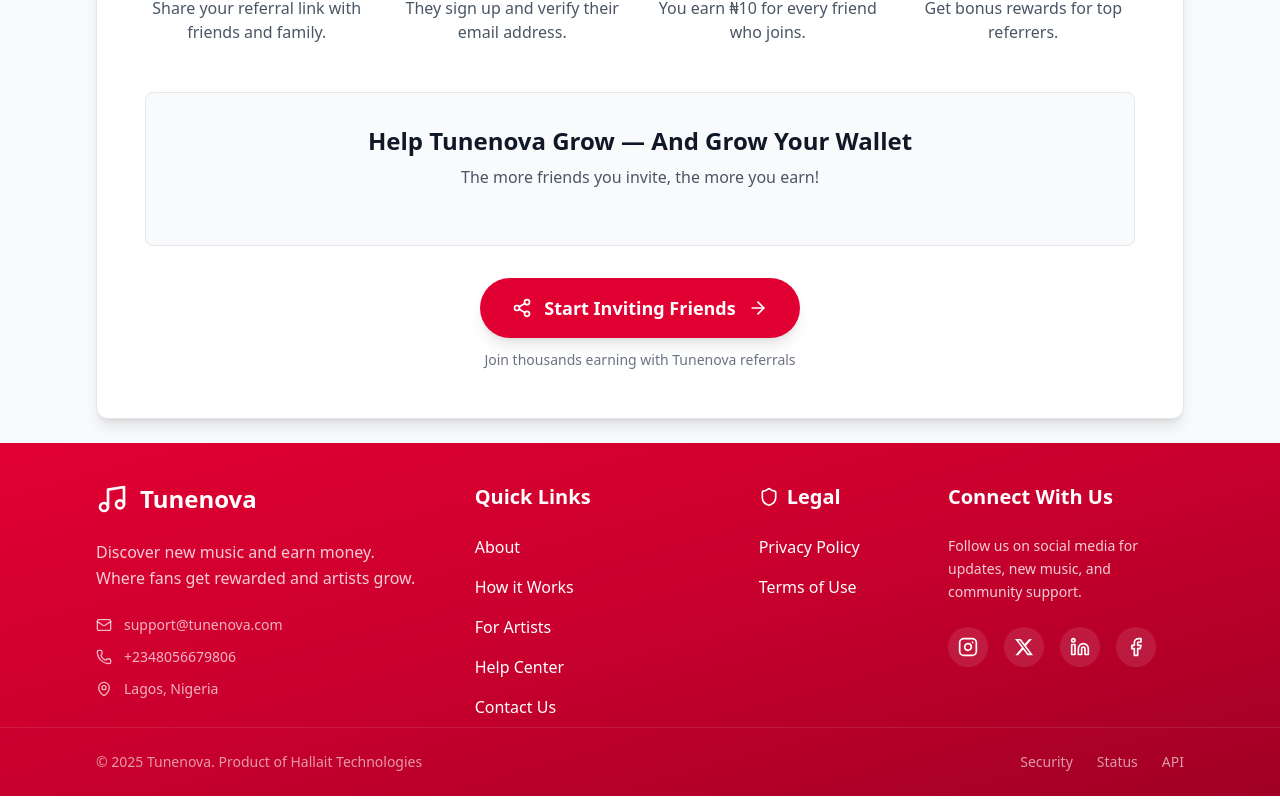
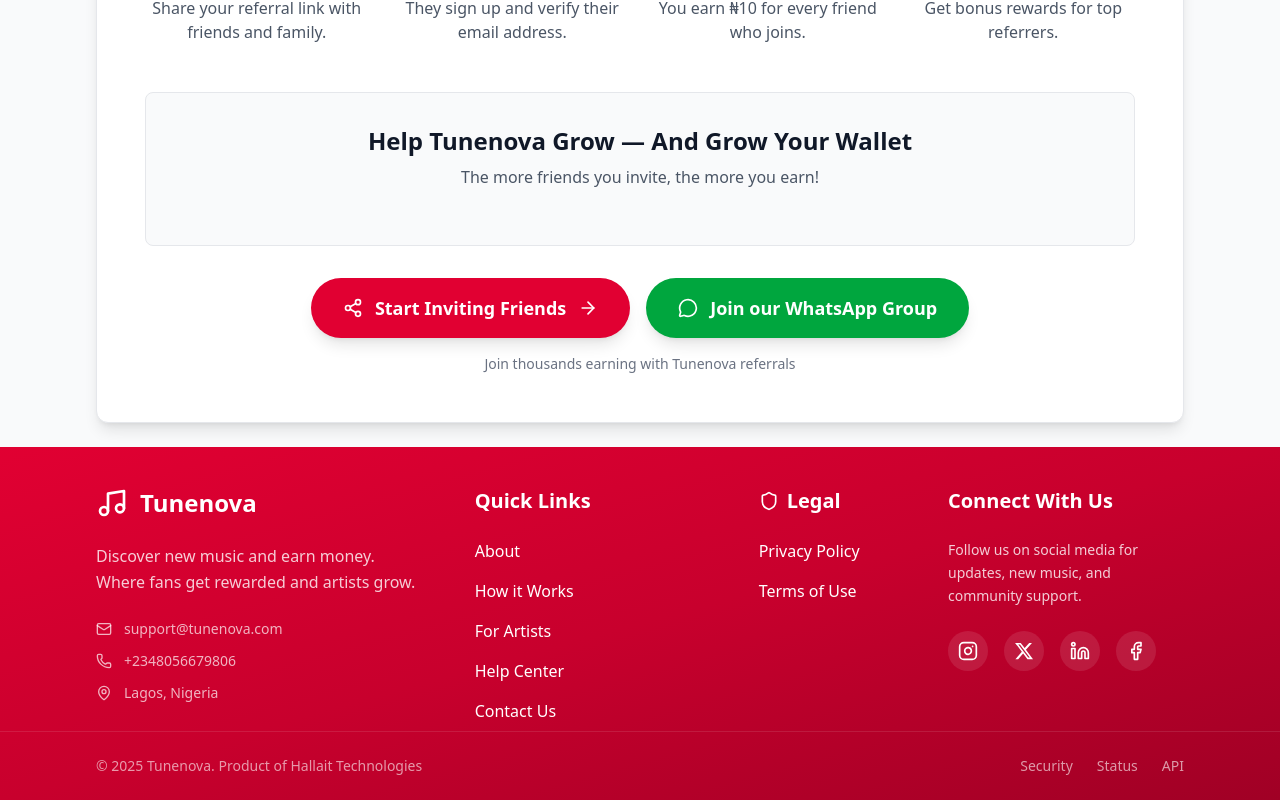
Before and after one commit to Davidigbokwe/tunenova-web, a Next.js app: page / in a window 1280 px wide. Shown: the part 2632-3432 px from the top of the page. Built offline with nearby package versions, Linux system fonts and the light colour scheme.

Commit message:
Add WhatsApp group join button

```diff
--- a/components/Refferal.jsx
+++ b/components/Refferal.jsx
@@ -1,6 +1,6 @@
 "use client"
 import React from 'react';
-import { Share2, UserPlus, DollarSign, Award, ArrowRight } from 'lucide-react';
+import { Share2, UserPlus, DollarSign, Award, ArrowRight, MessageCircle } from 'lucide-react';
 import { motion } from 'framer-motion';
 
 const InviteEarnSection = () => {
@@ -144,6 +144,7 @@
             animate={{ y: 0, opacity: 1 }}
             transition={{ delay: 0.8 }}
           >
+            <div className="flex justify-center gap-4 flex-wrap mb-4">
               <motion.div
                 className="inline-flex items-center gap-3 bg-[#e10032] text-white px-8 py-4 rounded-full font-semibold text-lg shadow-lg hover:bg-red-600 transition-colors duration-300 cursor-pointer"
                 whileHover={{ scale: 1.05 }}
@@ -157,7 +158,17 @@
                 Start Inviting Friends
                 <ArrowRight className="w-5 h-5" />
               </motion.div>
-            <p className="text-sm text-gray-500 mt-3">
+              <motion.div
+                className="inline-flex items-center gap-3 bg-green-600 text-white px-8 py-4 rounded-full font-semibold text-lg shadow-lg hover:bg-green-700 transition-colors duration-300 cursor-pointer"
+                whileHover={{ scale: 1.05 }}
+                whileTap={{ scale: 0.95 }}
+                onClick={() => window.open('https://chat.whatsapp.com/CDNwWlNKBRo9N8OKR2csCY?mode=ems_copy_c', '_blank')}
+              >
+                <MessageCircle className="w-5 h-5" />
+                Join our WhatsApp Group
+              </motion.div>
+            </div>
+            <p className="text-sm text-gray-500">
               Join thousands earning with Tunenova referrals
             </p>
           </motion.div>
```
Lines whose indentation alone changed are shown as unchanged.
